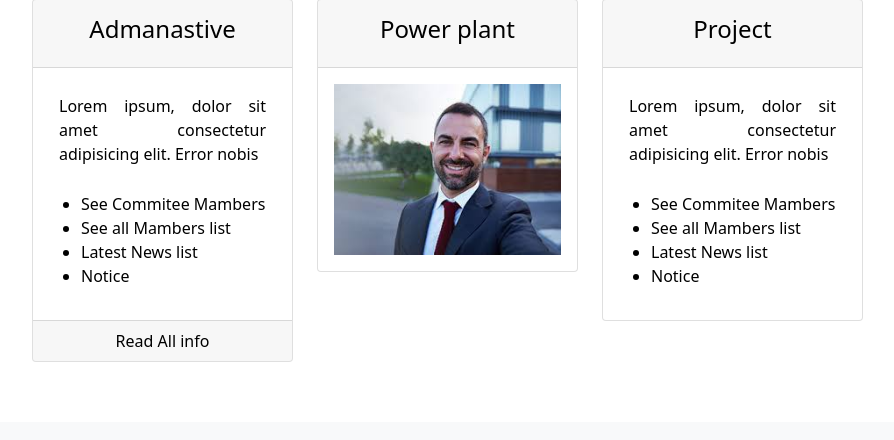
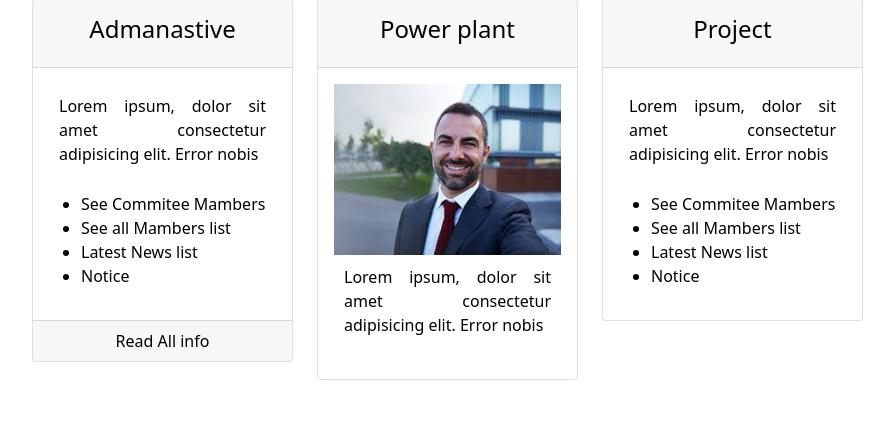
Before and after one commit to nayamat0911/Diprokush-Web-Page, a Django app: page /home/ in a window 1280 px wide. Shown: the part 1524-1964 px from the top of the page, without its empty margins (50-944 px from the left). Before the commit the page ends 1886 px from the top, so only its background shows below. Run offline with Django 3.2, Linux system fonts and the light colour scheme; data comes from the database, SQL or seed files in the repository; parts of the project's set-up code (start-up, migrations or seed data) failed here and were passed over.

Commit message:
change home page

```diff
--- a/dripukush/home/templates/Home/home_page.html
+++ b/dripukush/home/templates/Home/home_page.html
@@ -115,6 +115,8 @@
                             </div>
                             <div class="card-body">
                                 <img src="{% static 'home/img/images.jpg' %}" alt="" style="width: 100%; height:auto;">
+                                <p>Lorem ipsum, dolor sit amet consectetur adipisicing elit. Error nobis</p>
+
                             </div>
                         </div>
                     </a>
```
